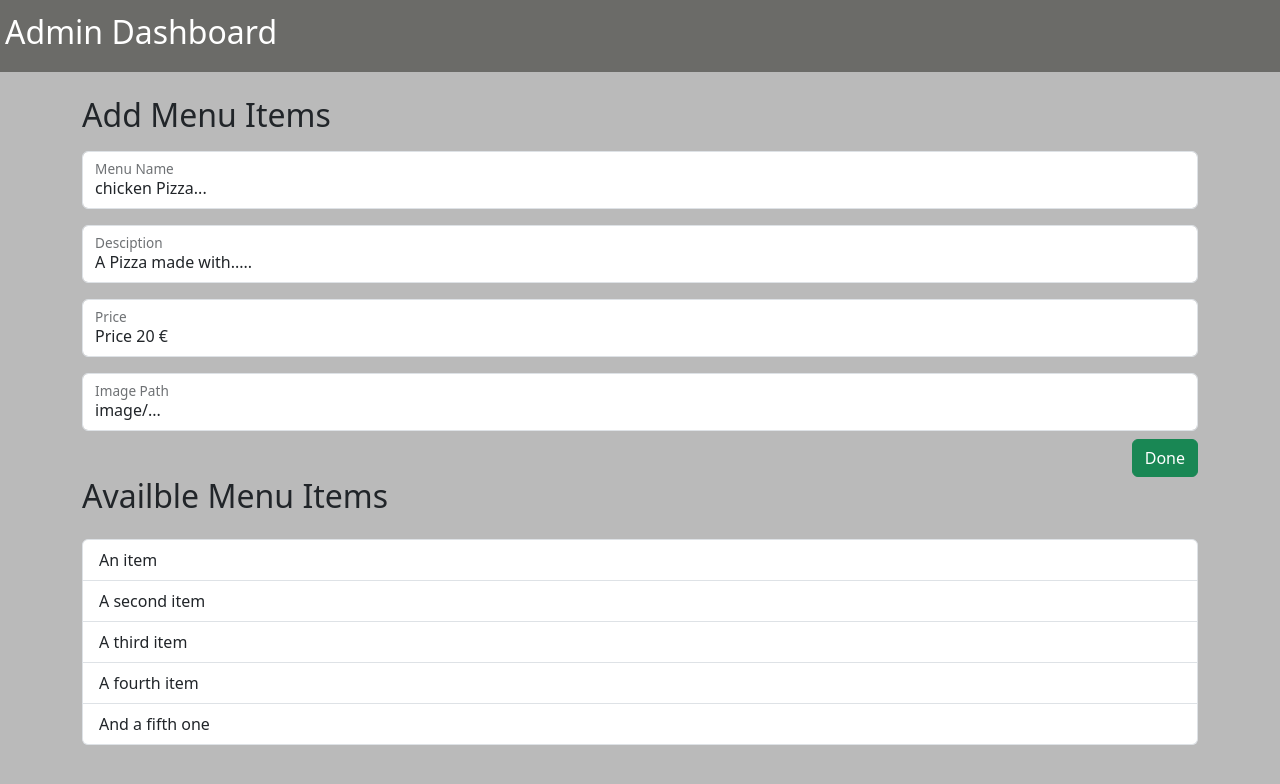
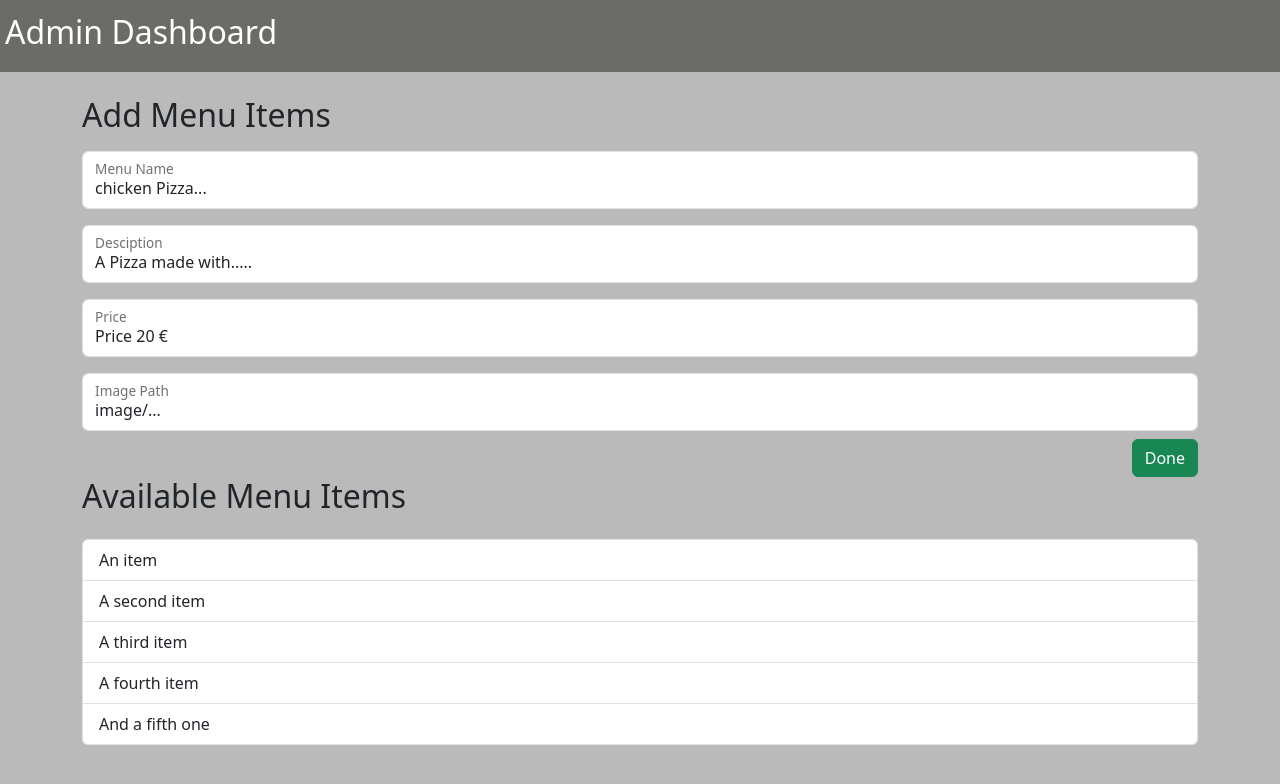
Before and after one commit to widanalageshane/Restaurant-Project, a plain HTML site: page FrontEnd/AdminPost.html in a window 1280 px wide. Drawn offline with nearby package versions, Linux system fonts and the light colour scheme; no server answers.

Commit message:
correction

```diff
--- a/FrontEnd/AdminPost.html
+++ b/FrontEnd/AdminPost.html
@@ -63,7 +63,7 @@
           </div>
       </div>
 
-      <h2> Availble Menu Items</h2>
+      <h2> Available Menu Items</h2>
 
       <ul class="list-group my-4 ">
         <li class="list-group-item">An item</li>
```
